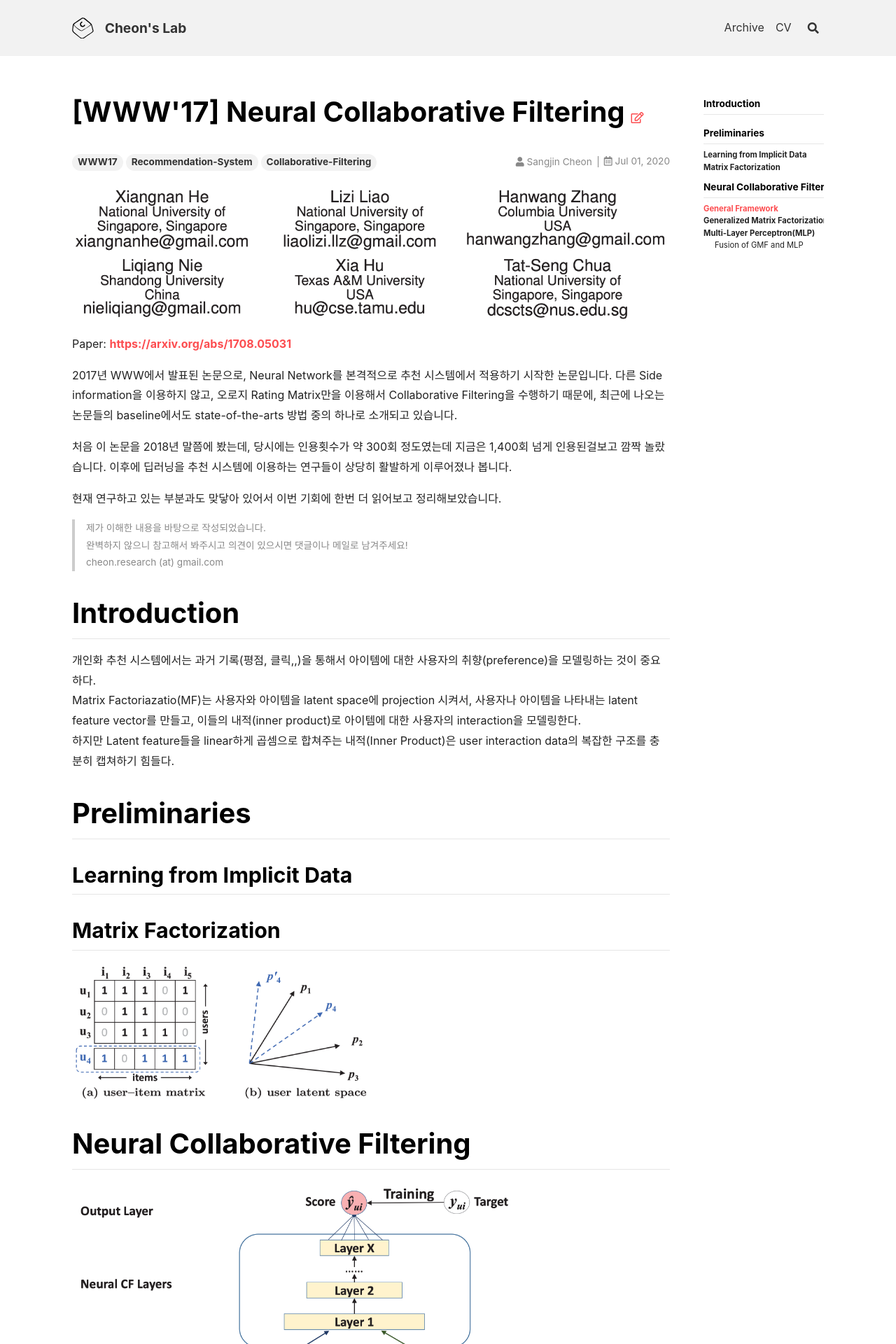
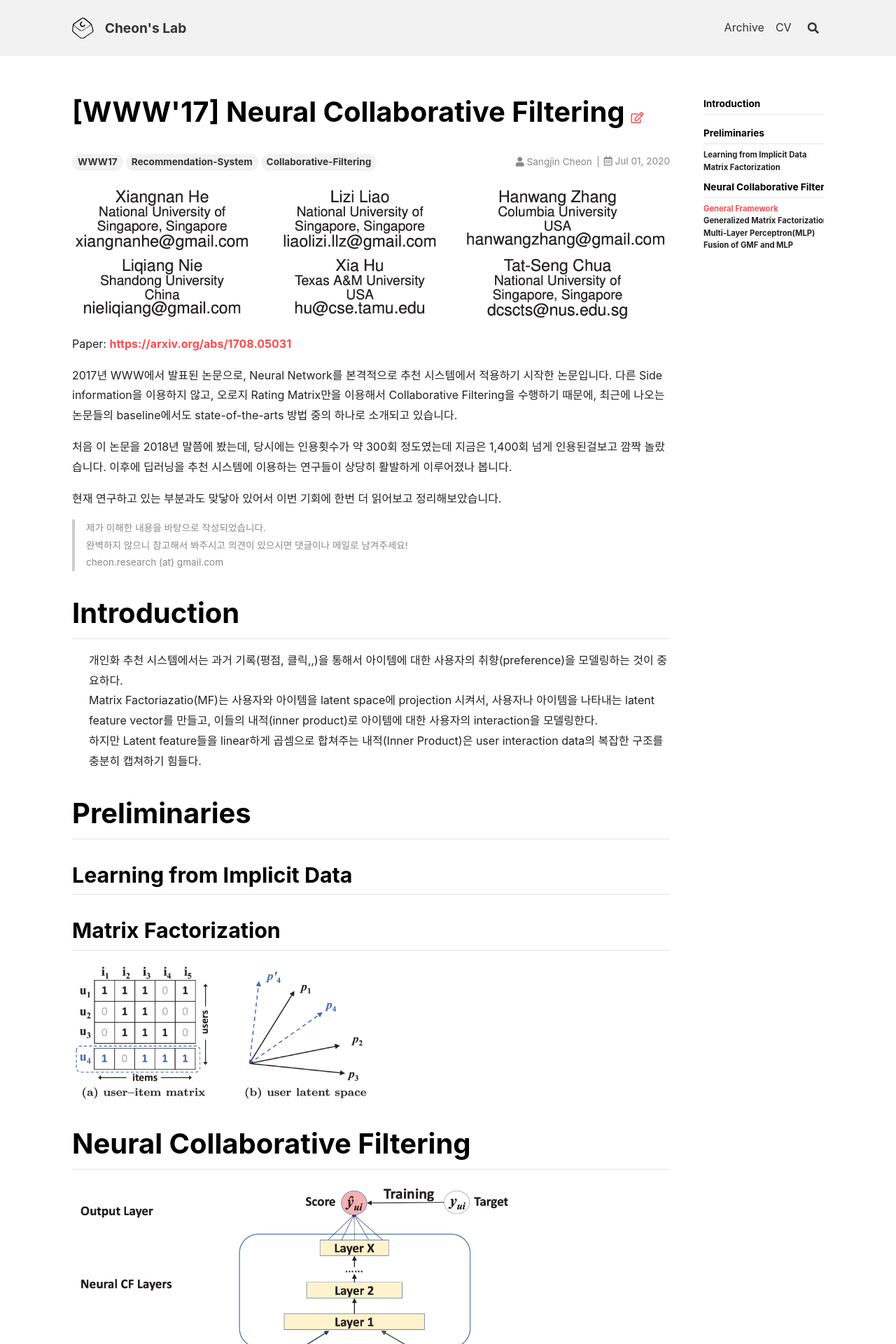
Before and after one commit to cheon-research/cheon-research.github.io, a Jekyll site: the page built from _posts/2020-07-01-NCF.md, in a window 1280 px wide. Shown: the top 1920 px of the page at 70% size. Built offline with Jekyll 4.4.1, drawn with Linux system fonts in a browser that asks for light colours; nearby versions of some CDN libraries; formulas are drawn with MathJax 3; comment, search, counter and statistics services are not loaded.

Commit message:
still working...

```diff
--- a/_posts/2020-07-01-NCF.md
+++ b/_posts/2020-07-01-NCF.md
@@ -24,9 +24,9 @@ Paper: [https://arxiv.org/abs/1708.05031](https://arxiv.org/abs/1708.05031){: ta
 
 # Introduction
 
-개인화 추천 시스템에서는 과거 기록(평점, 클릭,,)을 통해서 아이템에 대한 사용자의 취향(preference)을 모델링하는 것이 중요하다.
-Matrix Factoriazatio(MF)는 사용자와 아이템을 latent space에 projection 시켜서, 사용자나 아이템을 나타내는 latent feature vector를 만들고, 이들의 내적(inner product)로 아이템에 대한 사용자의 interaction을 모델링한다.
-하지만 Latent feature들을 linear하게 곱셈으로 합쳐주는 내적(Inner Product)은 user interaction data의 복잡한 구조를 충분히 캡쳐하기 힘들다.
+- 개인화 추천 시스템에서는 과거 기록(평점, 클릭,,)을 통해서 아이템에 대한 사용자의 취향(preference)을 모델링하는 것이 중요하다.
+- Matrix Factoriazatio(MF)는 사용자와 아이템을 latent space에 projection 시켜서, 사용자나 아이템을 나타내는 latent feature vector를 만들고, 이들의 내적(inner product)로 아이템에 대한 사용자의 interaction을 모델링한다.
+- 하지만 Latent feature들을 linear하게 곱셈으로 합쳐주는 내적(Inner Product)은 user interaction data의 복잡한 구조를 충분히 캡쳐하기 힘들다.
 
 
 # Preliminaries
@@ -48,4 +48,4 @@ $$h$$ 를 통해서 사용자와 아이템의 latent vector를 element-wise prod
 
 
 ## Multi-Layer Perceptron(MLP)
-### Fusion of GMF and MLP
+## Fusion of GMF and MLP
```
